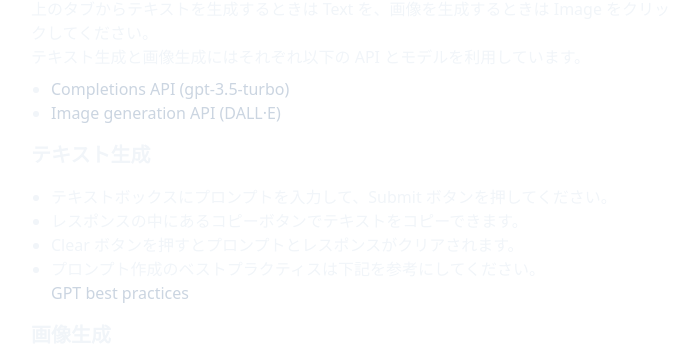
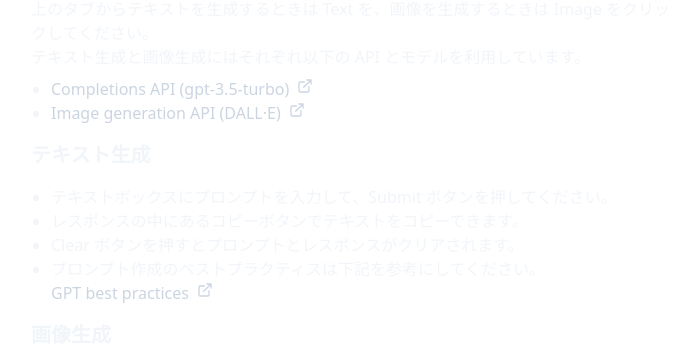
Before and after one commit to ku1987/auto-ad-generator, a Next.js app: page / in a window 1280 px wide. Shown: the part 223-577 px from the top of the page, without its empty margins (29-728 px from the left). Built offline with nearby package versions, Linux system fonts and the light colour scheme.

Commit message:
Tweak icons

```diff
--- /dev/null
+++ b/components/copy-text.tsx
@@ -0,0 +1,14 @@
+function IconCopy(props: React.SVGProps<SVGSVGElement>) {
+  return (
+    <svg
+      viewBox="0 0 512 512"
+      fill="currentColor"
+      className="w-4 hover:fill-slate-600"
+      {...props}
+    >
+      <path d="M502.6 70.63L441.35 9.38C435.4 3.371 427.2 0 418.7 0H255.1c-35.35 0-64 28.66-64 64l.02 256c.88 35.4 29.58 64 64.88 64h192c35.2 0 64-28.8 64-64V93.25c0-8.48-3.4-16.62-9.4-22.62zM464 320c0 8.836-7.164 16-16 16H255.1c-8.838 0-16-7.164-16-16V64.13c0-8.836 7.164-16 16-16h128L384 96c0 17.67 14.33 32 32 32h47.1v192zM272 448c0 8.836-7.164 16-16 16H63.1c-8.838 0-16-7.164-16-16l.88-255.9c0-8.836 7.164-16 16-16H160V128H63.99c-35.35 0-64 28.65-64 64L0 448c.002 35.3 28.66 64 64 64h192c35.2 0 64-28.8 64-64v-32h-47.1l-.9 32z" />
+    </svg>
+  );
+}
+
+export default IconCopy;
--- /dev/null
+++ b/components/external-link.tsx
@@ -0,0 +1,18 @@
+function IconExternalLink(props: React.SVGProps<SVGSVGElement>) {
+  return (
+    <svg
+      fill="none"
+      className="inline-block align-text-top w-4 ml-2"
+      stroke="currentColor"
+      strokeLinecap="round"
+      strokeLinejoin="round"
+      strokeWidth={2}
+      viewBox="0 0 24 24"
+      {...props}
+    >
+      <path d="M18 13v6a2 2 0 01-2 2H5a2 2 0 01-2-2V8a2 2 0 012-2h6M15 3h6v6M10 14L21 3" />
+    </svg>
+  );
+}
+
+export default IconExternalLink;
--- a/components/link-text.tsx
+++ b/components/link-text.tsx
@@ -1,11 +1,14 @@
+import IconExternalLink from "./external-link";
+
 export const LinkText = ({ text, link }: { text: string; link: string }) => {
   return (
     <a
-      className="text-slate-300 hover:text-slate-400 after:content-open-external-link-icon after:inline-block after:ml-0.5"
+      className="text-slate-300 hover:text-slate-400"
       target="_blank"
       href={link}
     >
       {text}
+      <IconExternalLink />
     </a>
   );
 };
--- a/pages/text.tsx
+++ b/pages/text.tsx
@@ -5,7 +5,7 @@ import { useState } from "react";
 import { OpenAI } from "../lib/apis/openai";
 import { Loader } from "../components/spinner";
 import { OPEN_AI_API_KEY } from "../lib/apis/const";
-import { CopyIcon } from "../components/copy-icon";
+import IconCopy from "../components/copy-text";
 
 const IndexPage = () => {
   const [prompt, setPrompt] = useState("");
@@ -88,7 +88,7 @@ const IndexPage = () => {
             }}
             className="cursor-pointer absolute right-2 top-1"
           >
-            <CopyIcon />
+            <IconCopy />
           </span>
           {response}
         </div>
--- a/tailwind.config.js
+++ b/tailwind.config.js
@@ -4,9 +4,6 @@ module.exports = {
     "./app/**/*.{js,ts,jsx,tsx,mdx}", // Note the addition of the `app` directory.
     "./pages/**/*.{js,ts,jsx,tsx,mdx}",
     "./components/**/*.{js,ts,jsx,tsx,mdx}",
-
-    // Or if using `src` directory:
-    "./src/**/*.{js,ts,jsx,tsx,mdx}",
   ],
   theme: {
     extend: {
```
Also changed, not shown: public/icons/copy-icon.svg (deleted), public/icons/open-external-link-icon.svg (deleted).
